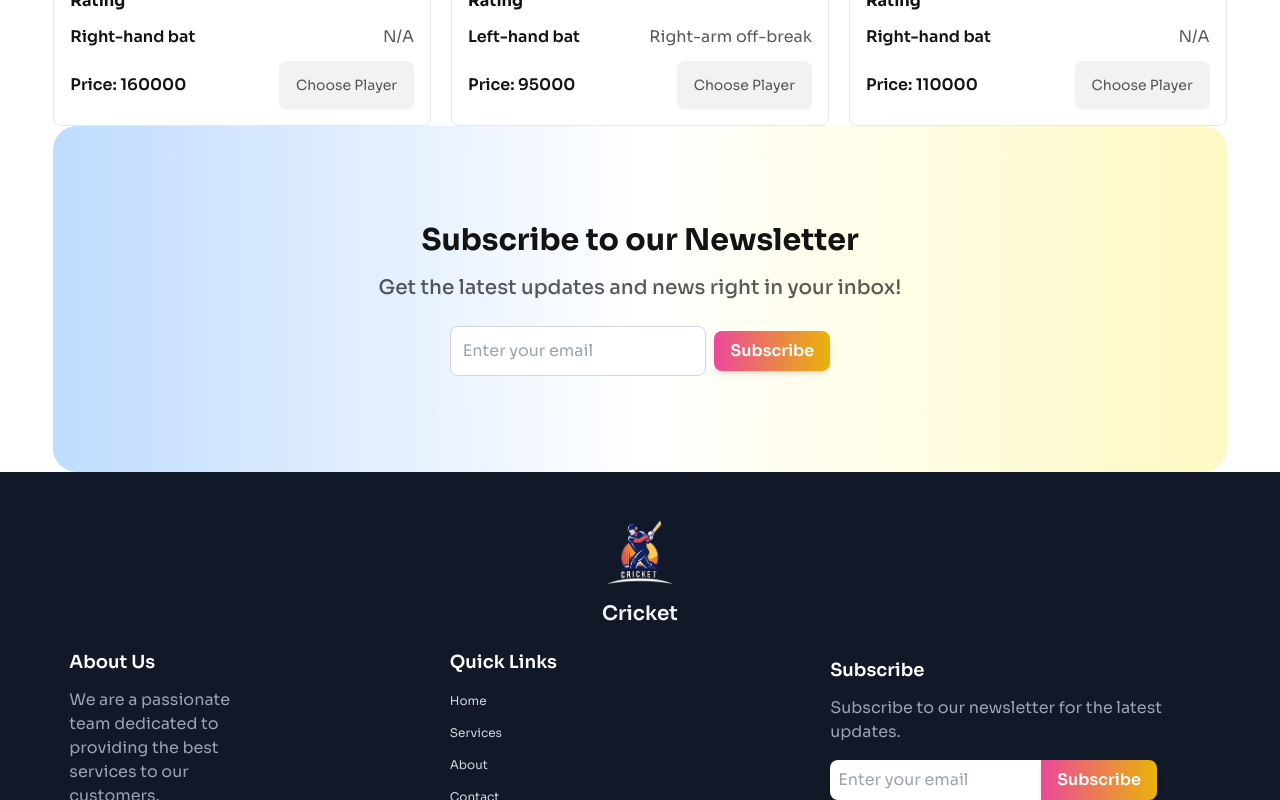
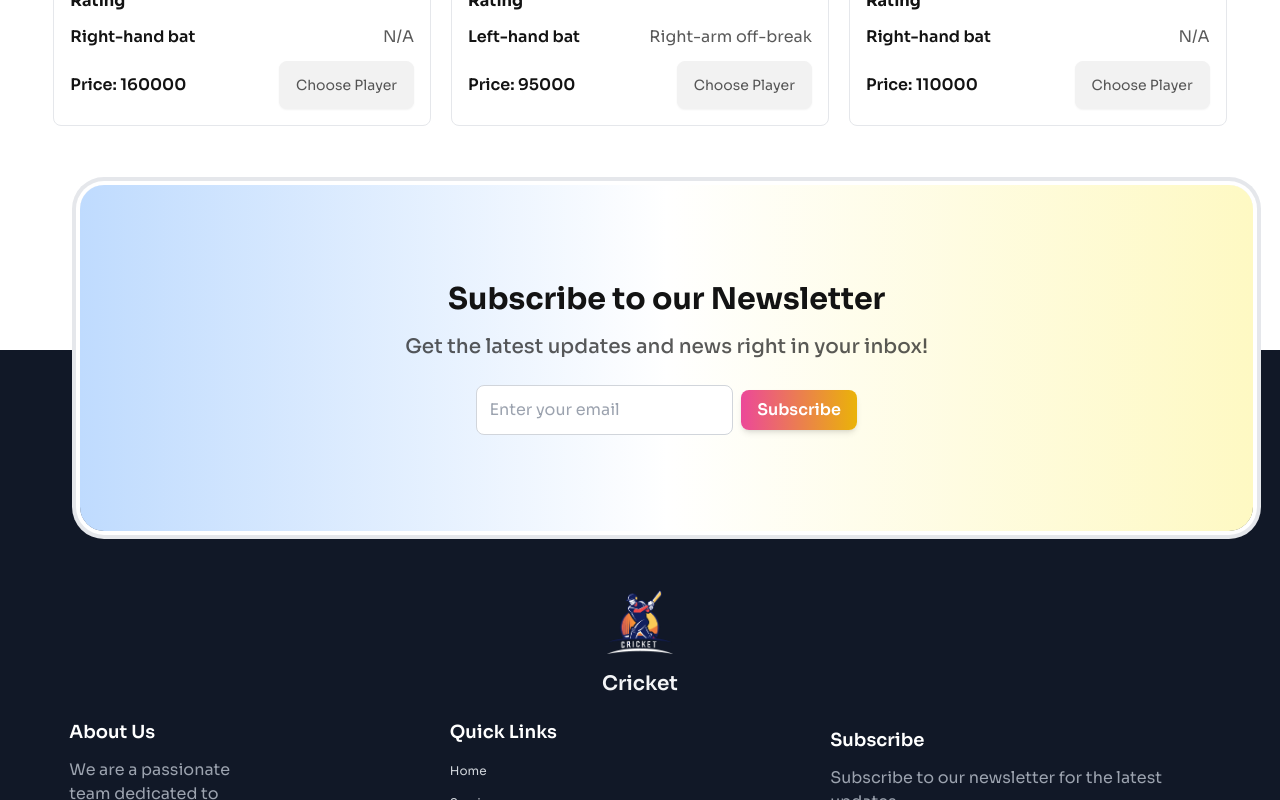
Before and after one commit to Purnendu-sarkar/Game-Changers, a React (Vite) app: page / in a window 1280 px wide. Shown: the part 4160-4960 px from the top of the page. Built offline with nearby package versions, Linux system fonts and the light colour scheme.

Commit message:
Newsletter Position Done.

```diff
--- a/index.html
+++ b/index.html
@@ -6,7 +6,7 @@
     <meta name="viewport" content="width=device-width, initial-scale=1.0" />
     <title>Vite + React</title>
   </head>
-  <body>
+  <body class="relative">
     <div id="root"></div>
     <script type="module" src="/src/main.jsx"></script>
   </body>
--- a/src/components/Footer/Footer.jsx
+++ b/src/components/Footer/Footer.jsx
@@ -3,7 +3,7 @@ import foote from '../../assets/logo-footer.png'
 function Footer() {
   return (
     <footer className="bg-gray-900 text-gray-300 py-12">
-      <div className="w-11/12 mx-auto">
+      <div className="w-11/12 mx-auto mt-48">
 
         <div className="flex flex-col items-center mb-5">
           <img src={foote} alt="Cricket Logo" className="h-16 mb-4" />
--- a/src/components/Newsletter/Newsletter.jsx
+++ b/src/components/Newsletter/Newsletter.jsx
@@ -2,8 +2,8 @@
 
 function Newsletter() {
   return (
-    <div className="w-11/12 mx-auto ">
-        <div className="px-4 py-24 rounded-3xl text-center bg-gradient-to-r from-blue-200 via-white to-yellow-100">
+    <div className="w-11/12 mx-auto absolute bottom-[800px] md:bottom-[520px] left-5 md:left-20">
+        <div className="px-4 py-24 rounded-3xl text-center bg-gradient-to-r from-blue-200 via-white to-yellow-100 ring-4 ring-offset-4 ring-gray-200">
             <h3 className="font-bold text-3xl text-dark-02 mb-4">Subscribe to our Newsletter</h3>
             <p className="font-medium text-xl text-dark-01 mb-6">Get the latest updates and news right in your inbox!</p>
             <div className="flex items-center space-x-2 md:w-1/3 mx-auto">
--- a/src/components/Players/Players.jsx
+++ b/src/components/Players/Players.jsx
@@ -32,7 +32,7 @@ const Players = ({ addPlayer, activeTab, setActiveTab, selectedPlayers }) => {
       </div>
 
       {activeTab === 'available' && (
-        <div className="grid grid-cols-1 md:grid-cols-2 lg:grid-cols-3 w-11/12 mx-auto gap-5 mt-9">
+        <div className="grid grid-cols-1 md:grid-cols-2 lg:grid-cols-3 w-11/12 mx-auto gap-5 mt-9 mb-56">
           {players.map(player => (
             <Player key={player.playerId} player={player} addPlayer={addPlayer} />
           ))}
--- a/src/components/Selected/Selected.jsx
+++ b/src/components/Selected/Selected.jsx
@@ -2,7 +2,7 @@ import { RiDeleteBin5Line } from "react-icons/ri";
 
 const Selected = ({ selectedPlayers, removePlayer, setActiveTab }) => {
     return (
-        <div className="w-11/12 mx-auto flex flex-col gap-5">
+        <div className="w-11/12 mx-auto flex flex-col gap-5 mb-52">
             <h3 className="font-bold text-xl">Selected Players ({selectedPlayers.length}/6)</h3>
             {selectedPlayers.map(player => (
 
```
